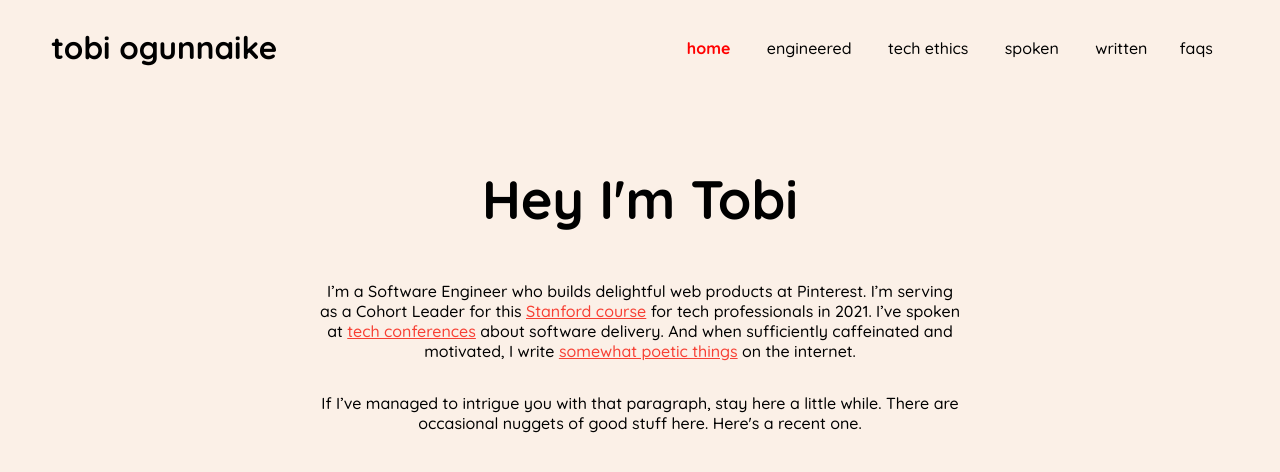
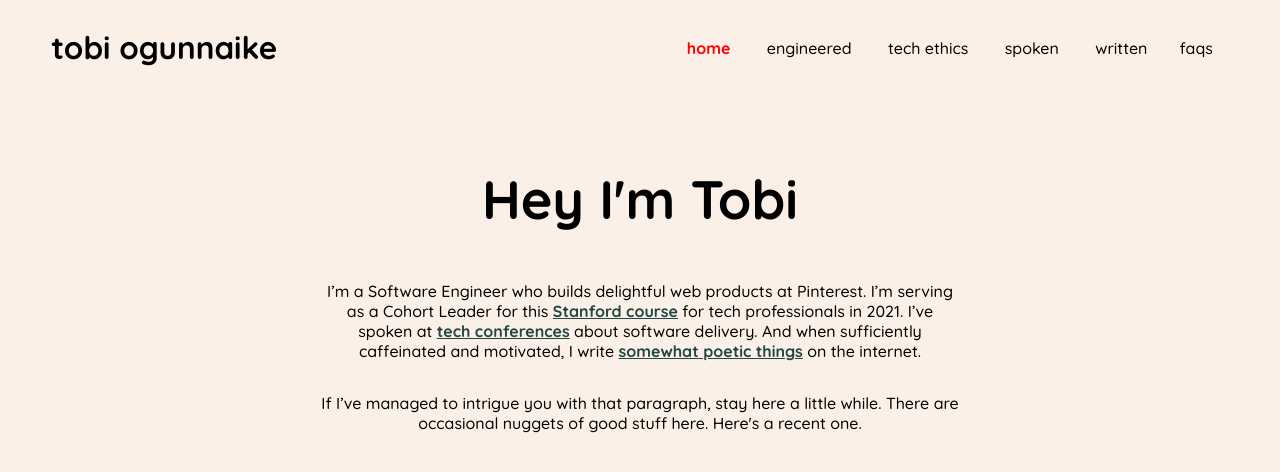
Before and after one commit to tobicodes/tobiwrites, a React (Create React App) app: page / in a window 1280 px wide. Shown: the top 472 px of the page. Built offline with nearby package versions, Linux system fonts and the light colour scheme.

Commit message:
small changes

```diff
--- a/src/Header.js
+++ b/src/Header.js
@@ -1,6 +1,6 @@
 import React from "react";
 import { Link } from "react-router-dom";
-import { InternalLink } from "./helpers";
+import { InternalNavLink } from "./helpers";
 
 export const Header = () => {
   // TODO write styles into a css file
@@ -39,13 +39,12 @@ export const Header = () => {
             textAlign: "right",
           }}
         >
-          <InternalLink to="/"> home</InternalLink>
-          <InternalLink to="/engineered"> engineered</InternalLink>
-          <InternalLink to="/tech-ethics"> tech ethics</InternalLink>
-          <InternalLink to="/spoken"> spoken</InternalLink>
-
-          <InternalLink to="/written"> written</InternalLink>
-          <InternalLink to="/faqs">faqs</InternalLink>
+          <InternalNavLink to="/"> home</InternalNavLink>
+          <InternalNavLink to="/engineered"> engineered</InternalNavLink>
+          <InternalNavLink to="/tech-ethics"> tech ethics</InternalNavLink>
+          <InternalNavLink to="/spoken"> spoken</InternalNavLink>
+          <InternalNavLink to="/written"> written</InternalNavLink>
+          <InternalNavLink to="/faqs">faqs</InternalNavLink>
         </div>
       </div>
     </>
--- /dev/null
+++ b/src/helpers.css
@@ -0,0 +1,26 @@
+.linkStyle {
+  color: #214744;
+  font-weight: 700;
+  font-size: calc(0vw + 1rem);
+  text-decoration: underline;
+}
+
+/*
+     color: "#f78978",
+    //     // color: "#DE705F",
+    //     // color: "chocolate",
+    //     // color: "#f74034",
+    //     color: "#214744",
+    //     fontWeight: "700",
+    //     fontSize: `calc(0vw + 1rem)`,
+    //     textDecoration: "underline",
+    //   }}
+
+    */
+
+.navLinkStyle {
+  color: #000;
+  font-size: calc(0vw + 1rem);
+  padding: 1em;
+  text-decoration: none;
+}
--- a/src/helpers.js
+++ b/src/helpers.js
@@ -1,21 +1,17 @@
-import { NavLink } from "react-router-dom";
+import { NavLink, Link } from "react-router-dom";
+import "./helpers.css";
 
-// use for navigation within our site
+// NavLink for internal navigation, this also supports highlighting the currently active route
 
-export const InternalLink = ({ to, children }) => {
+export const InternalNavLink = ({ to, children }) => {
   return (
     <NavLink
+      className="navLinkStyle"
       exact={true}
       to={to}
       activeStyle={{
         fontWeight: "bold",
         color: "red", // tomato
-      }}
-      style={{
-        color: "#000",
-        fontSize: `calc(0vw + 1rem)`,
-        padding: "1em",
-        textDecoration: "none",
       }}
     >
       {children}
@@ -23,24 +19,20 @@ export const InternalLink = ({ to, children }) => {
   );
 };
 
+// regular link that is not in the navigation. useful for inline-linking to other rotues on page
+export const InternalLink = ({ to, children }) => {
+  return (
+    <Link className="linkStyle" to={to}>
+      {children}
+    </Link>
+  );
+};
+
 // use to navigate to other websites
 
 export const ExternalLink = ({ href, children }) => {
   return (
-    <a
-      style={{
-        // color: "#f78978",
-        // color: "#DE705F",
-        // color: "chocolate",
-        color: "#f74034",
-        fontSize: `calc(0vw + 1rem)`,
-        textDecoration: "underline",
-      }}
-      className="tbd"
-      href={href}
-      target="_blank"
-      rel="noreferrer"
-    >
+    <a className="linkStyle" href={href} target="_blank" rel="noreferrer">
       {children}
     </a>
   );
--- a/src/pages/Home.js
+++ b/src/pages/Home.js
@@ -1,5 +1,5 @@
 import React from "react";
-import { HeaderText, ExternalLink, Text } from "../helpers";
+import { HeaderText, ExternalLink, InternalLink, Text } from "../helpers";
 
 export const HomePage = () => {
   return (
@@ -12,10 +12,10 @@ export const HomePage = () => {
         I’m serving as a Cohort Leader for this{" "}
         <ExternalLink href="#">Stanford course</ExternalLink> for tech
         professionals in 2021. I’ve spoken at{" "}
-        <ExternalLink href="#">tech conferences</ExternalLink> about software
-        delivery. And when sufficiently caffeinated and motivated, I write{" "}
-        <ExternalLink href="#">somewhat poetic things</ExternalLink> on the
-        internet.{" "}
+        <InternalLink href="/spoken">tech conferences</InternalLink> about
+        software delivery. And when sufficiently caffeinated and motivated, I
+        write <ExternalLink href="#">somewhat poetic things</ExternalLink> on
+        the internet.{" "}
       </Text>
 
       <Text>
```
